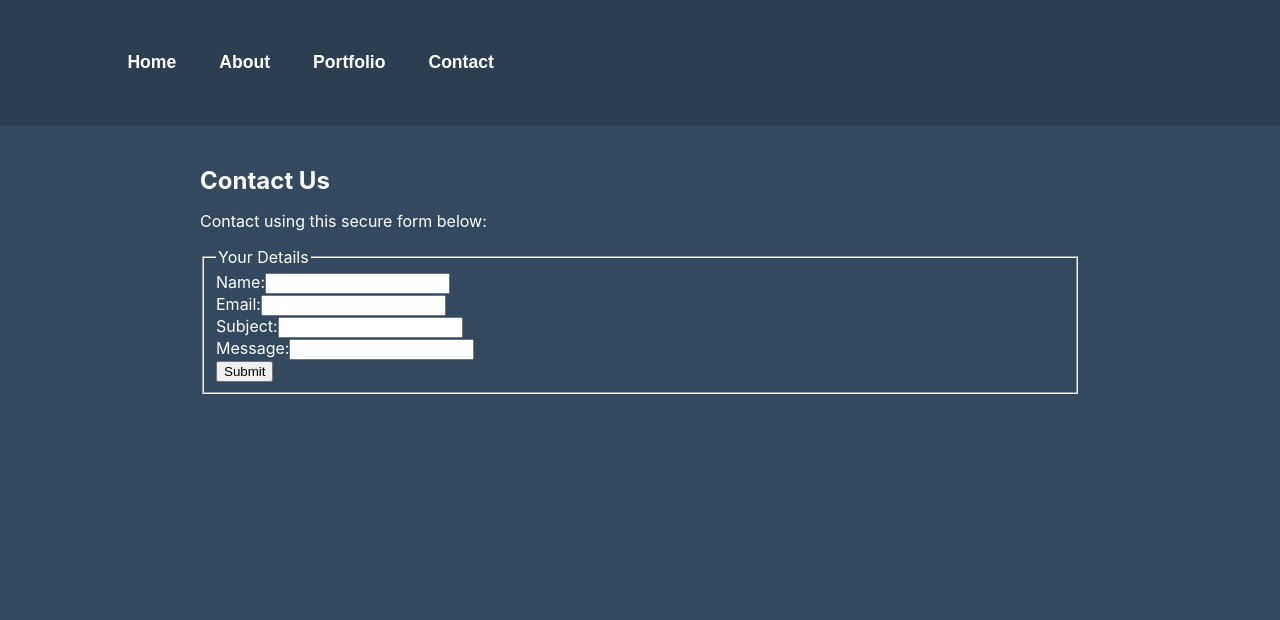
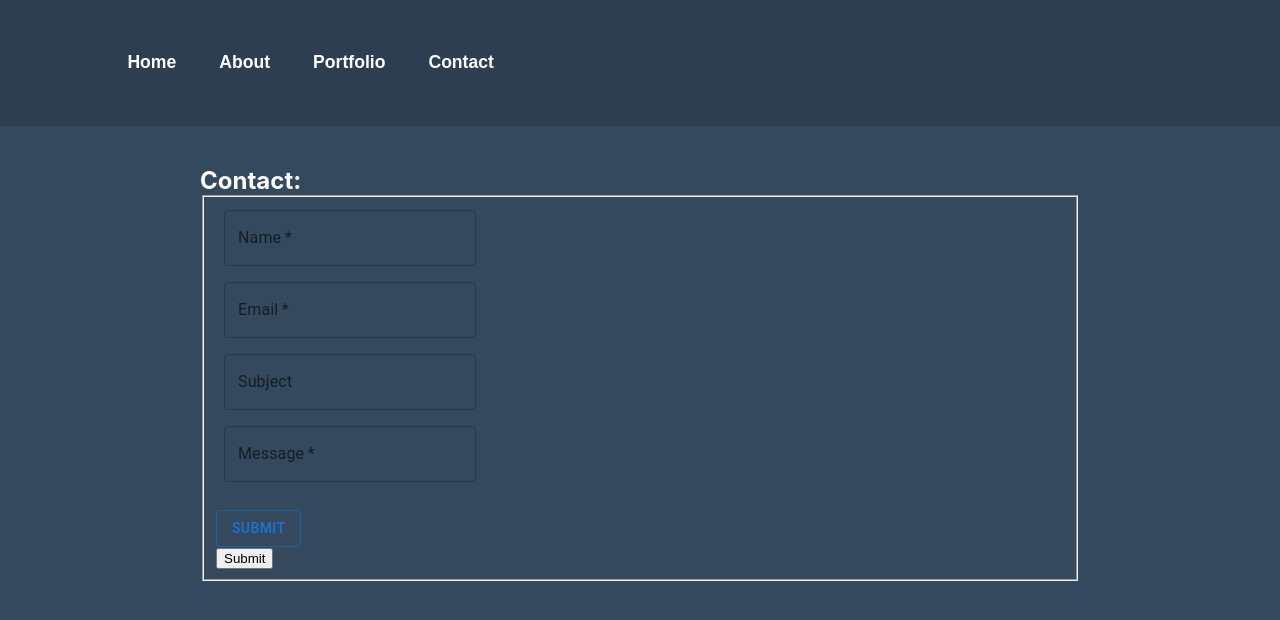
Before and after one commit to Hayden-Johnston/portfolio-site, a React (Create React App) app: page /Contact in a window 1280 px wide. Shown: the top 620 px of the page. Built offline with nearby package versions, Linux system fonts and the light colour scheme.

Commit message:
added download button component

```diff
--- a/src/App.css
+++ b/src/App.css
@@ -136,3 +136,8 @@ nav {
   border-radius: 50px; /* Add rounded edges */
   margin: 80px;
 }
+
+/* List */
+.two-column-list {
+  column-count: 2;
+}
--- /dev/null
+++ b/src/components/DownloadButton.js
@@ -0,0 +1,11 @@
+import * as React from 'react';
+import Stack from '@mui/material/Stack';
+import Button from '@mui/material/Button';
+
+export default function BasicButtons() {
+  return (
+    <Stack spacing={2} direction="row">
+      <Button variant="outlined">Download Resume</Button>
+    </Stack>
+  );
+}
--- /dev/null
+++ b/src/components/SubmitButton.js
@@ -0,0 +1,11 @@
+import * as React from 'react';
+import Stack from '@mui/material/Stack';
+import Button from '@mui/material/Button';
+
+export default function BasicButtons() {
+  return (
+    <Stack spacing={2} direction="row">
+      <Button variant="outlined">Submit</Button>
+    </Stack>
+  );
+}
--- /dev/null
+++ b/src/components/TextInputs.js
@@ -0,0 +1,42 @@
+import * as React from 'react';
+import Box from '@mui/material/Box';
+import TextField from '@mui/material/TextField';
+
+export default function TextInputs() {
+  return (
+    <Box
+      component="form"
+      sx={{
+        '& .MuiTextField-root': { m: 1, width: '25ch' },
+      }}
+      noValidate
+      autoComplete="off"
+    >
+      <div>
+        <TextField
+          required
+          id="outlined-required"
+          label="Name"
+        />
+        <br></br>
+        <TextField
+          required
+          id="outlined-required"
+          label="Email"
+        />
+        <br></br>
+        <TextField
+          id="outlined-required"
+          label="Subject"
+        />
+        <br></br>
+        <TextField
+          required
+          id="outlined-required"
+          label="Message"
+        />
+
+      </div>
+    </Box>
+  );
+}
--- a/src/pages/AboutPage.js
+++ b/src/pages/AboutPage.js
@@ -1,4 +1,5 @@
 import React from 'react';
+import Button from '../components/DownloadButton.js';
 
 function AboutPage() {
     return (
@@ -8,16 +9,17 @@ function AboutPage() {
         <img src="images/selfie.png" class="portrait"></img>
         <article class="container">
             <h2>I'm Hayden</h2>
+            <Button href="files/Hayden_Johnston_Resume.pdf" download>Download Resume</Button>
             <p>
                 Initially trained in biochemistry, I'm currently studying computer science to pursue software engineering. I have interest in full stack development, data science, and machine learning.
                 I'm especially interested in the intersection of biology and computer science, and I'm looking to work on projects that combine the two.
                 I am also intrigued by devops practices such as CI/CD and IaC.  <br></br><br></br>
-                I run a homelab server that hosts a variety of services including a dev environment, a NextCloud Instance, and Authelia.
-                If I'm not working on my server, I'm playing chess or Baldur's Gate 3.
+                I run a homelab server that hosts a variety of services including authentication, a dev environment, and a NextCloud Instance.  It allows me to experiment with different linux environments and deploy containers which I route through DDNS and a reverse proxy.
+                Outside of the tech world I enjoy games and travelling.
                 <br></br>
                 <br></br>
                 I have experience with:
-                <ul>
+                <ul class="two-column-list">
                     <li>Python</li>
                     <li>JavaScript</li>
                     <li>React</li>
--- a/src/pages/ContactPage.js
+++ b/src/pages/ContactPage.js
@@ -1,35 +1,19 @@
 import React, { useState } from 'react';
+import TextInputs from '../components/TextInputs.js';
+import Button from '../components/SubmitButton.js';
 
 function ContactPage() {
   const [name, setName] = useState('');
   return (
     <>
-      <h2>Contact Us</h2>
-      <p>Contact using this secure form below:</p>
+      <h2>Contact:</h2>
         <form>
           <fieldset>
-            <legend>Your Details</legend>
 
-              <label>Name:
-                <input type="text" value={name}
-                  onChange={e => setName(e.target.value)} />
-              </label>
+
+              <TextInputs/>
               <br></br>
-              <label>Email:
-                <input type="text" value={name}
-                  onChange={e => setName(e.target.value)} />
-              </label>
-              <br></br>
-              <label>Subject:
-                <input type="text" value={name}
-                  onChange={e => setName(e.target.value)} />
-              </label>
-              <br></br>
-              <label>Message:
-                <input type="text" value={name}
-                  onChange={e => setName(e.target.value)} />
-              </label>
-              <br></br>
+              <Button href="files/Hayden_Johnston_Resume.pdf" download>Download Resume</Button>
               <button onClick={e => {
                 setName(e.target.value);
                 alert(`Your name is ${name}`);
```
